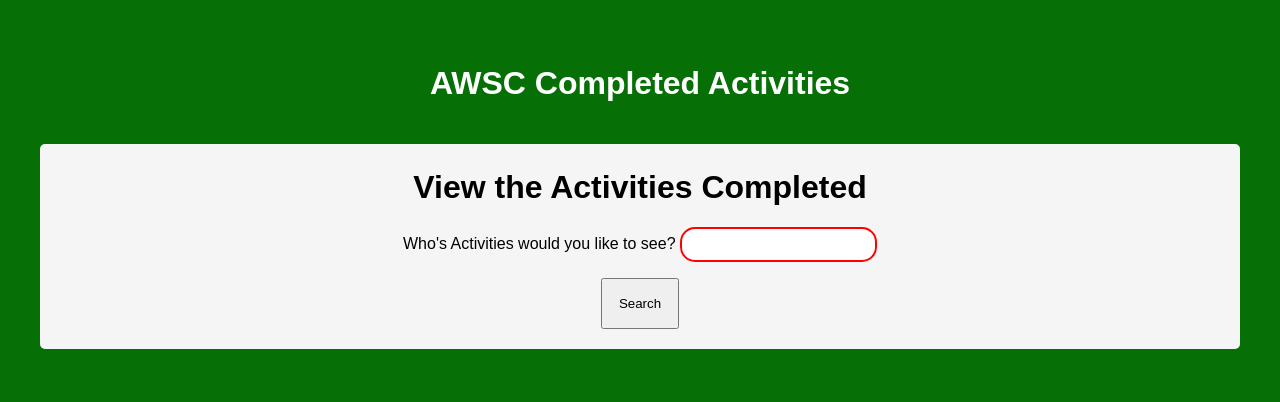
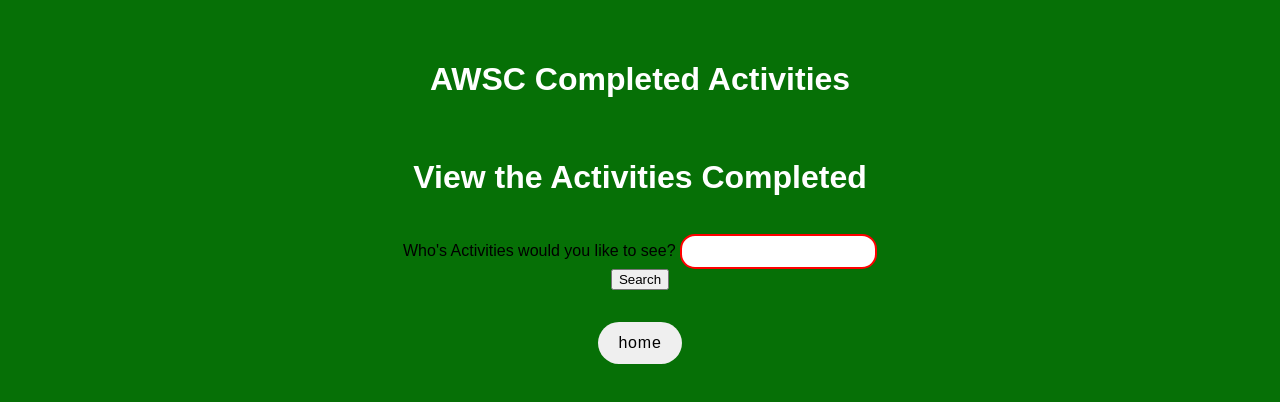
Before and after one commit to Joeclimbing/AWSCActivityTracker, a website: page AWSC PWA/html/Output.html in a window 1280 px wide. Drawn offline with Linux system fonts and the light colour scheme; files that its build step writes are made by us from their sources.

Commit message:
getting look better

```diff
--- a/AWSC PWA/css/stylesheet.css
+++ b/AWSC PWA/css/stylesheet.css
@@ -1,36 +1,32 @@
 body{
-    background: rgb(6, 112, 6);
+    background-color: rgb(6, 112, 6);
     font: 1em sans-serif;
     padding: 2rem;
+    align-items: center;
+    text-align: center;
 }
 
-.menu{
-    align-items: center;
-    background-color: rgb(6, 112, 6);
-    text-align: center;
-    padding: 0.2rem;
+h1{
     color: white;
-    border-radius: 5px;
-    box-shadow: 2px 5px 50%;
+}
+.Title{
+    padding-top: 25%;
+}
+.options{
+    padding-left: 25%;
+    padding-right: 25%;
+}
+form{
+    padding:1rem;
 }
 
-.collection{
-    align-items: center;
-    background-color: whitesmoke;
-    padding: 0.2rem;
-    border-radius: 5px;
-    box-shadow: 2px 5px 50%;
-    text-align: center;
-}
-p{
-    font-size: small;
-}
-
-button {
-    margin-top: 1rem;
-    padding: 1rem;
-    margin-bottom: 1rem;
-    align-items: center;
+button.options{
+    padding: .75rem 1.25rem;
+    border-radius: 10rem;
+    font-size: 1rem;
+    border-color: white;
+    border: none;
+    letter-spacing: .05rem;
 }
 
 input{
@@ -46,18 +42,3 @@ input:required {
 input:invalid {
     border: 2px solid red;
   }
-
-.review{
-    align-items: center;
-    background-color: whitesmoke;
-    padding: 0.2rem;
-    border-radius: 5px;
-    box-shadow: 2px 5px 50%;
-    text-align: center;
-}
-.Options{
-    align-items: center;
-    background-color: white;
-    flex: content;
-    -ms-flex-align: center;
-}
--- a/AWSC PWA/html/Output.html
+++ b/AWSC PWA/html/Output.html
@@ -4,7 +4,7 @@
         <meta charset="UTF-8">
         <meta name="viewport" content="width=device-width, initial-scale=1.0">
         <title>View Completed Activities</title>
-        <link rel="stylesheet" href="/stylesheet.css">
+        <link rel="stylesheet" href="../css/stylesheet.css">
     </head>
     <body>
         <div class="menu">
@@ -20,5 +20,10 @@
                 <button>Search</button>
             </form>
         </div>
+        <div class="backbtn">
+            <form method="get" action="../index.html">
+                <button class="options" type="submit">home</button>
+            </form>
+        </div>
     </body>
 </html>
```
Also changed, not shown: AWSC PWA/html/input.html (+6 -1 lines), AWSC PWA/index.html (+4 -4 lines).
